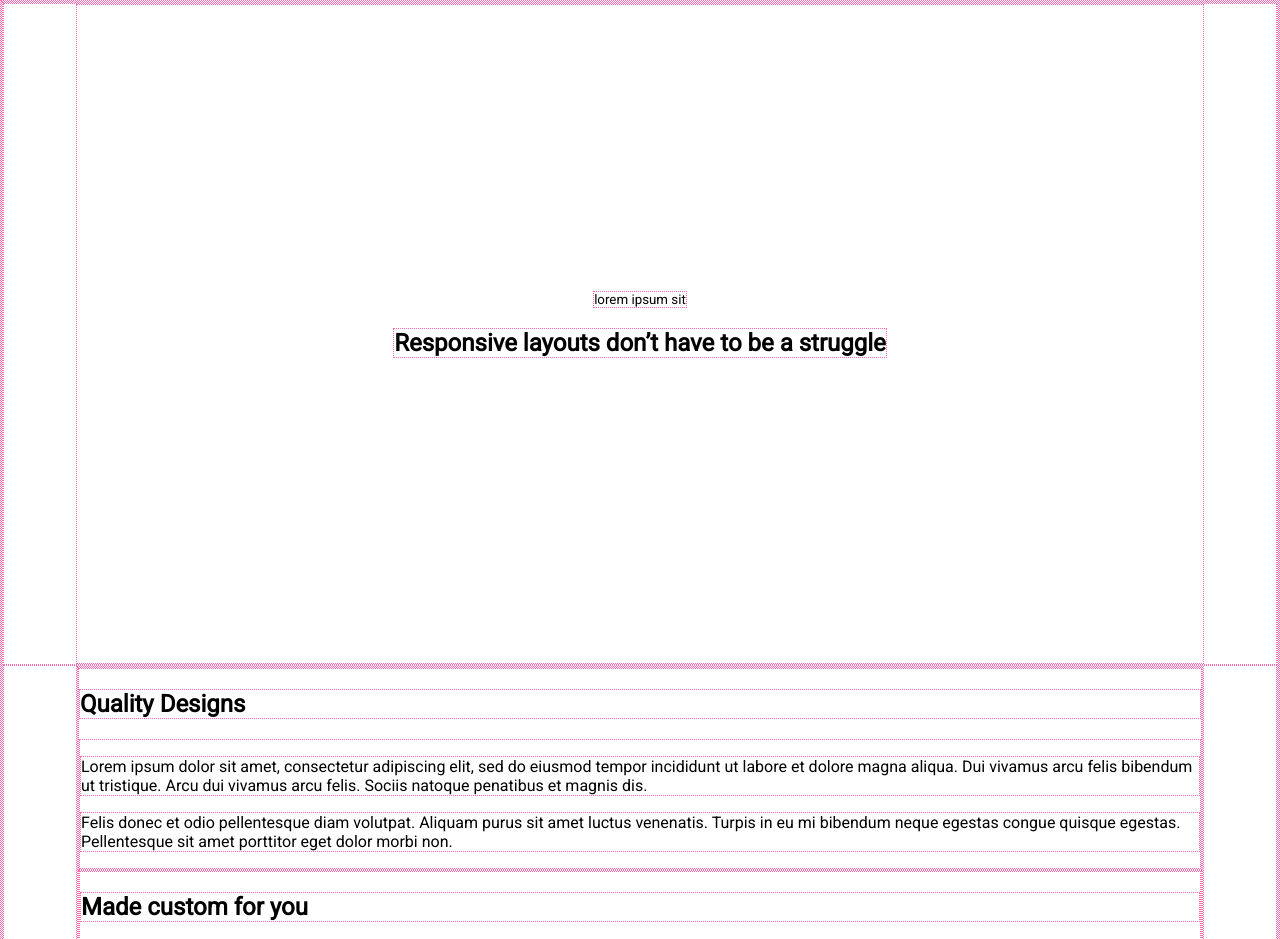
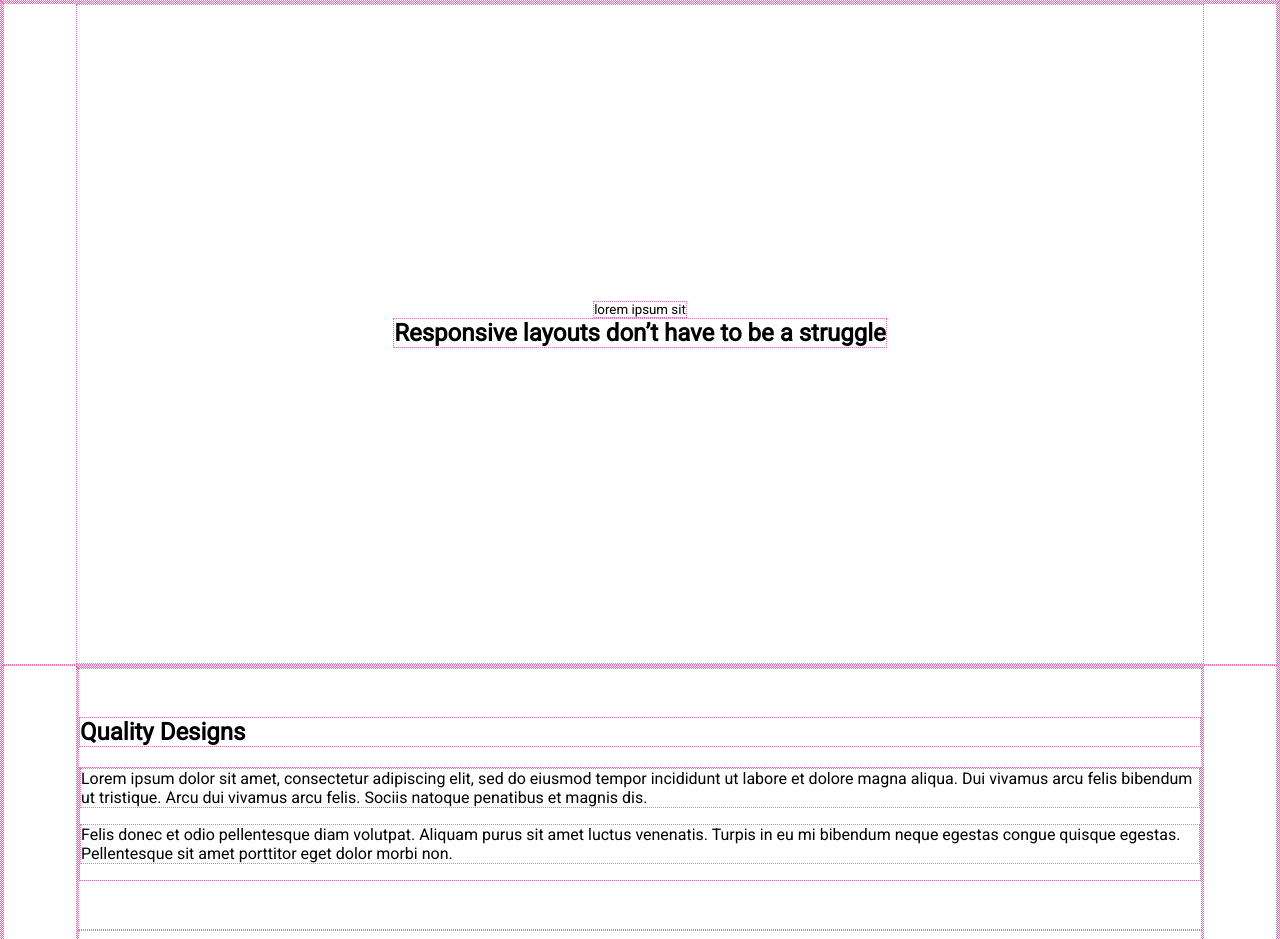
Before and after one commit to arta/kp-conquering-responsive-layout, a plain HTML site: page flexbox-challenge-4/index.html in a window 1280 px wide. Shown: the top 939 px of the page. Drawn offline with Linux system fonts and the light colour scheme.

Commit message:
reset top margin on type elements, set padding on article sections

```diff
--- a/flexbox-challenge-4/style.css
+++ b/flexbox-challenge-4/style.css
@@ -30,9 +30,20 @@ img {
 }
 
 
+/* ########## */
+/* TYPOGRAPHY */
+/* ---------- */
+
+h1,
+h2,
+p { margin-top: 0; }
+
+
 /* ###### */
 /* LAYOUT */
 /* ------ */
+
+.article-section { padding: 3em 0; }
 
 .container {
   margin: 0 auto;
```
